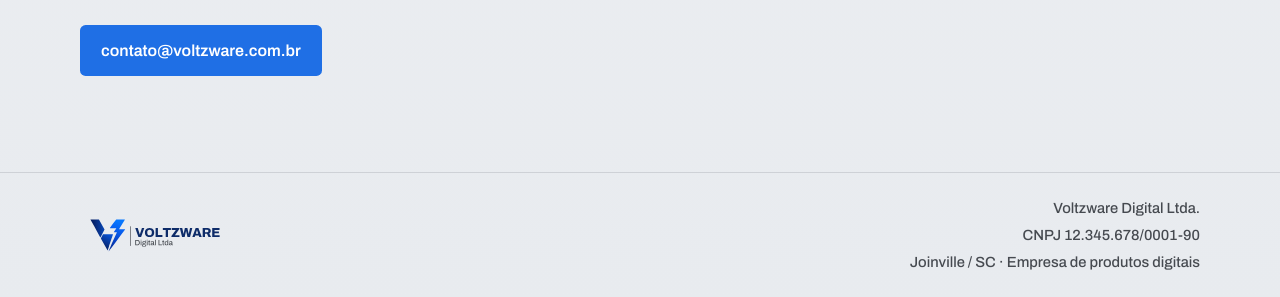
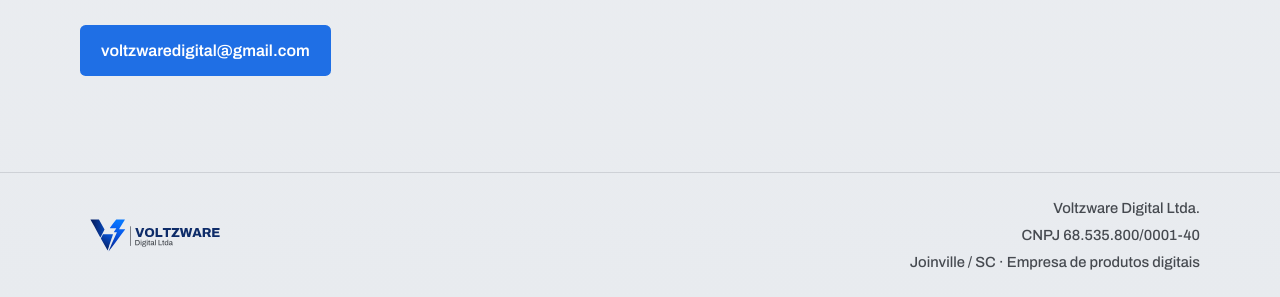
Before and after one commit to rvoltz/voltzware-landing, a website: page index.html in a window 1280 px wide. Shown: the part 2565-2862 px from the top of the page. Drawn offline with Linux system fonts and the light colour scheme.

Commit message:
Update contact email and CNPJ with the company's official details.
Co-authored-by: Cursor <cursoragent@cursor.com>

```diff
--- a/index.html
+++ b/index.html
@@ -216,8 +216,8 @@
             Também avaliamos ideias sob medida. Se você tem um projeto,
             entre em contato para conversarmos sobre a implementação.
           </p>
-          <a class="btn btn-primary" href="mailto:contato@voltzware.com.br"
-            >contato@voltzware.com.br</a
+          <a class="btn btn-primary" href="mailto:voltzwaredigital@gmail.com"
+            >voltzwaredigital@gmail.com</a
           >
         </div>
       </section>
@@ -234,7 +234,7 @@
         />
         <div class="footer-meta">
           <p>Voltzware Digital Ltda.</p>
-          <p>CNPJ 12.345.678/0001-90</p>
+          <p>CNPJ 68.535.800/0001-40</p>
           <p>Joinville / SC · Empresa de produtos digitais</p>
         </div>
       </div>
```
